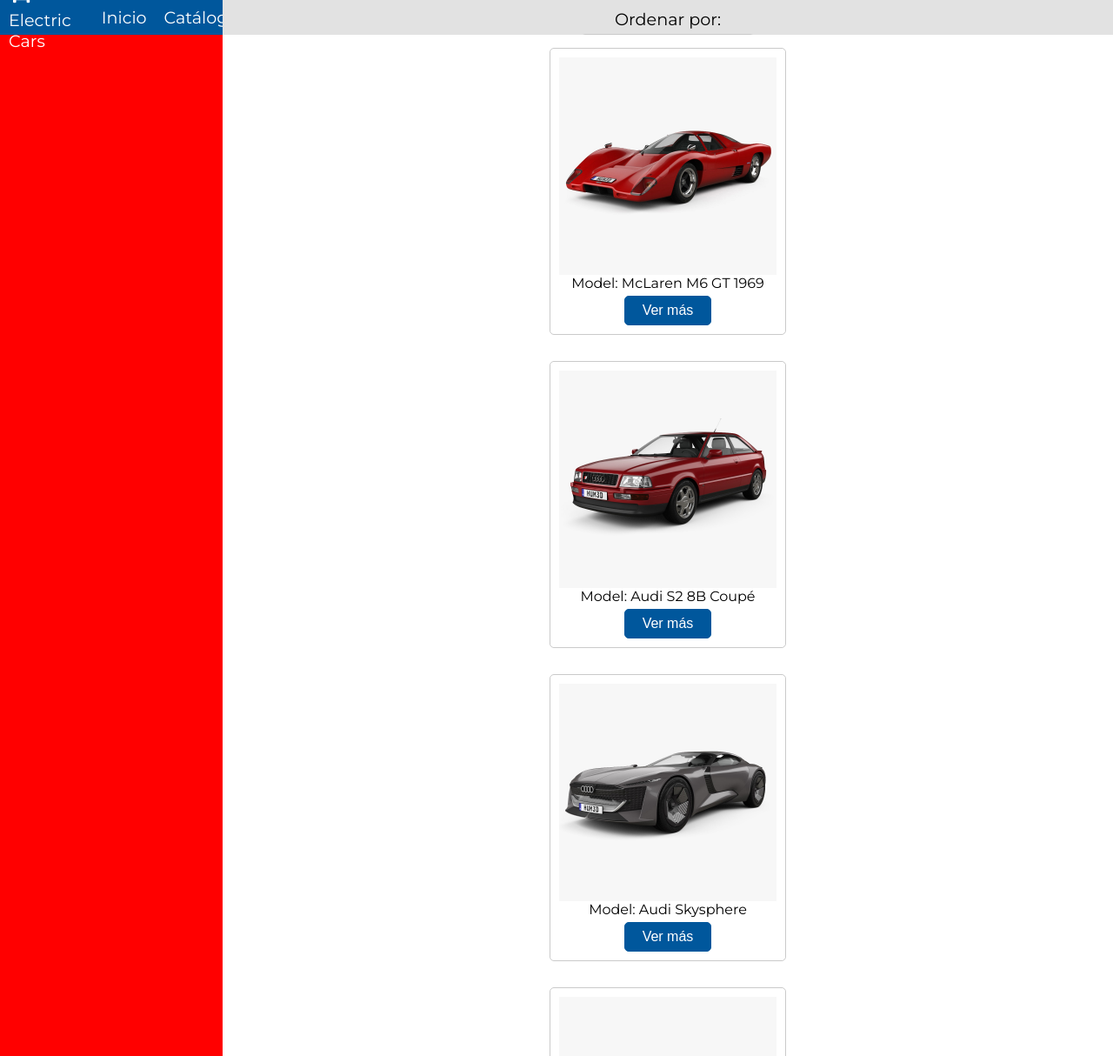
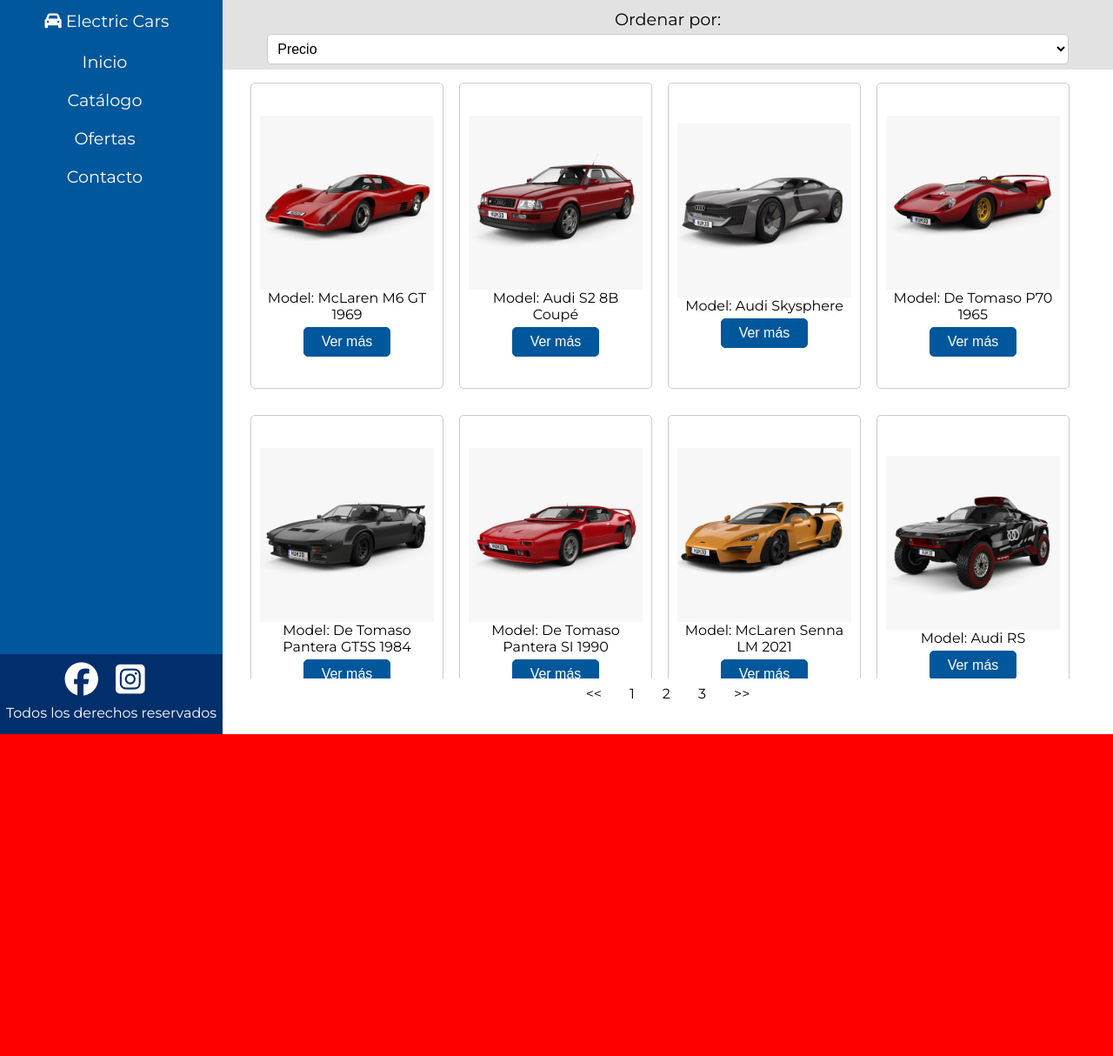
Before and after one commit to chrislopez93/Desafio_4_Media_Queries, a plain HTML site: page index.html in a window 1280 px wide. Shown: the top 1214 px of the page at 87% size. After the commit the page ends 844 px from the top, so only its background shows below. Drawn offline with Linux system fonts and the light colour scheme; a web font is replaced by a local one.

Commit message:
Proyecto terminado para revisión

```diff
--- a/assets/css/style.css
+++ b/assets/css/style.css
@@ -25,7 +25,7 @@ header {
   display: flex;
   justify-content: space-between;
   align-items: center;
-  height: 5vh;
+
 }
 
 .electric_car,
@@ -102,6 +102,7 @@ main {
   justify-content: center;
   align-items: center;
   flex-direction: column;
+  height: 330px;
   width: 250px;
   margin-top: 15px;
   margin-bottom: 15px;
@@ -113,7 +114,7 @@ main {
 }
 
 .product {
-  width: 250px;
+  width: 100%;
 }
 
 .btn_more {
@@ -127,10 +128,11 @@ main {
   margin-top: 5px;
 }
 
-.page_explorer{
+/* .page_explorer{
   display: flex;
   justify-content:center;
   margin-bottom: 5px;
+  background-color: red;
 }
 
 .page_explorer li{
@@ -142,13 +144,24 @@ main {
 .page_explorer li a{
   font-weight: 500;
   color:#00579c;
+} */
+
+.page_container{
+  display: inline-block;
+  background-color: #ffffff;
+  height: 5vw;
 }
 
+.page_container a{
+  color: black;
+  float: left;
+  padding: 8px 16px;
+  text-decoration: none;
+}
 
 footer {
   grid-area: footer;
   background-color: #012f6b;
-  /* height: 5vh; */
   display: flex;
   justify-content: center;
   align-items: center;
@@ -181,6 +194,10 @@ footer p {
     display: none;
   }
 
+  .search{
+    height: 80px;
+  }
+
   .list_search{
     display: none;
   }
@@ -204,6 +221,9 @@ footer p {
   .list_form{
     display: none;
   }
+  .grid_container_main{
+    overflow-y: scroll;
+  }
 }
 /*Fin Resolución: 992px Tablet*/
 
@@ -222,16 +242,18 @@ footer p {
     height: 100%;
   }
 
-  main{
+  .grid_container_main{
     display: grid;
-    grid-template-columns: repeat(2, 15rem);
-    /* gap: 5rem 0rem; */
-    justify-content: space-evenly;
+    grid-template-columns: repeat(2, 20rem);
+    justify-content: space-between;
     align-items: center;
   }
 
   .list_form{
     display: none;
+  }
+  .grid_container_main{
+    overflow-y: scroll;
   }
 }
 /*Fin Resolución: 1280px PC */
@@ -243,20 +265,56 @@ footer p {
     grid-template-areas:
       "header search"
       "header main"
-      "footer main";
+      "footer main"
+      ;
   }
 
   header{
     width: 20vw;
+    height: 100%;
+    flex-direction: column;
+    align-items: center;
+    justify-content: start;
   }
 
-  .search {
-    width: 80vw;
+  .nav_bar{
+    flex-direction: column;
   }
 
   .list_search{
     display: none;
+  }
 
+  form{
+    width: 90%;
+  }
+
+  select {
+    width: 100%;
+  }
+
+  .search{
+    height: 10vh;
+  }
+
+  /* footer{
+    height: 5vh;
+  } */
+
+  .grid_container_main{
+    display: grid;
+    grid-template-columns: repeat(4, 15rem);
+    justify-content: space-evenly;
+    align-items: center;
+    height: 700px;
+  }
+
+  .grid_container_main{
+    overflow-y: scroll;
+  }
+
+  .product_container {
+    width: 200px;
   }
 
 }
--- a/index.html
+++ b/index.html
@@ -8,7 +8,9 @@
     <link rel="ico" typre="image/x-ico" href="./assets/img/ico.ico">
     <link rel="preconnect" href="https://fonts.googleapis.com">
     <link rel="preconnect" href="https://fonts.gstatic.com" crossorigin>
-    <link href="https://fonts.googleapis.com/css2?family=Exo+2:wght@100;400;900&family=Fasthand&family=Montserrat:wght@100;400;900&family=Zen+Dots&display=swap" rel="stylesheet">
+    <link
+        href="https://fonts.googleapis.com/css2?family=Exo+2:wght@100;400;900&family=Fasthand&family=Montserrat:wght@100;400;900&family=Zen+Dots&display=swap"
+        rel="stylesheet">
     <title>Document</title>
 </head>
 
@@ -32,7 +34,7 @@
         <section class="search">
             <p>Ordenar por:</p>
             <form class="list_form">
-                <select name="Vehiculo">
+                <select name="Vehiculos">
                     <option>Precio</option>
                     <option>Marca</option>
                     <option>Stock</option>
@@ -45,7 +47,7 @@
             </ul>
         </section>
         <main>
-
+            <div class="grid_container_main">
                 <div class="product_container">
                     <img src="./assets/img/McLaren_M6_GT_1969_1000_0001.jpg" class="product" alt="Vehículo">
                     <div>
@@ -103,7 +105,8 @@
                 </div>
 
                 <div class="product_container">
-                <img src="./assets/img/Audi_RS_Q_e-tron_Dakar_Rally_2022_1000_0001.jpg" class="product" alt="Vehículo">
+                    <img src="./assets/img/Audi_RS_Q_e-tron_Dakar_Rally_2022_1000_0001.jpg" class="product"
+                        alt="Vehículo">
                     <div>
                         <p>Model: Audi RS</p>
                         <button class="btn_more">Ver más</button>
@@ -112,7 +115,8 @@
 
 
                 <div class="product_container">
-                <img src="./assets/img/Porsche_911_Mk4_993_Carrera_GT2_coupe_1995_1000_0001.jpg" class="product" alt="Vehículo">
+                    <img src="./assets/img/Porsche_911_Mk4_993_Carrera_GT2_coupe_1995_1000_0001.jpg" class="product"
+                        alt="Vehículo">
                     <div>
                         <p>Model: Porche 911</p>
                         <button class="btn_more">Ver más</button>
@@ -121,24 +125,25 @@
                 <div class="product_container">
                     <img src="./assets/img/De-Tomaso_Vallelunga_1965_1000_0001.jpg" class="product" alt="Vehículo">
                     <div>
-                    <p>Model: De Tomaso Velleluga</p>
+                        <p>Model: De Tomaso Velleluga 1965</p>
                         <button class="btn_more">Ver más</button>
                     </div>
                 </div>
-            <div>
-                <ul class="page_explorer">
-                    <li><a href="#"><<</a></li>
-                    <li><a href="#">1</a></li>
-                    <li><a href="#">2</a></li>
-                    <li><a href="#">3</a></li>
-                    <li><a href="#">>></a></li>
-                </ul>
             </div>
+            <section class="page_container">
+                <div class="page_explorer">
+                    <a href="#"> << </a>
+                    <a href="#">1</a>
+                    <a href="#">2</a>
+                    <a href="#">3</a>
+                    <a href="#"> >> </a>
+                </div>
+            </section>
         </main>
         <footer>
             <ul class="footer_icon">
-                    <li><i class="fa-brands fa-facebook fa-2x"></i></li>
-                    <li><i class="fa-brands fa-square-instagram fa-2x"></i></li>
+                <li><a href="#"><i class="fa-brands fa-facebook fa-2x"></i></a></li>
+                <li><a href="#"><i class="fa-brands fa-square-instagram fa-2x"></i></a></li>
             </ul>
             <script src="https://kit.fontawesome.com/0626276634.js" crossorigin="anonymous"></script>
             <p>Todos los derechos reservados</p>
```
Lines whose indentation alone changed are shown as unchanged.
